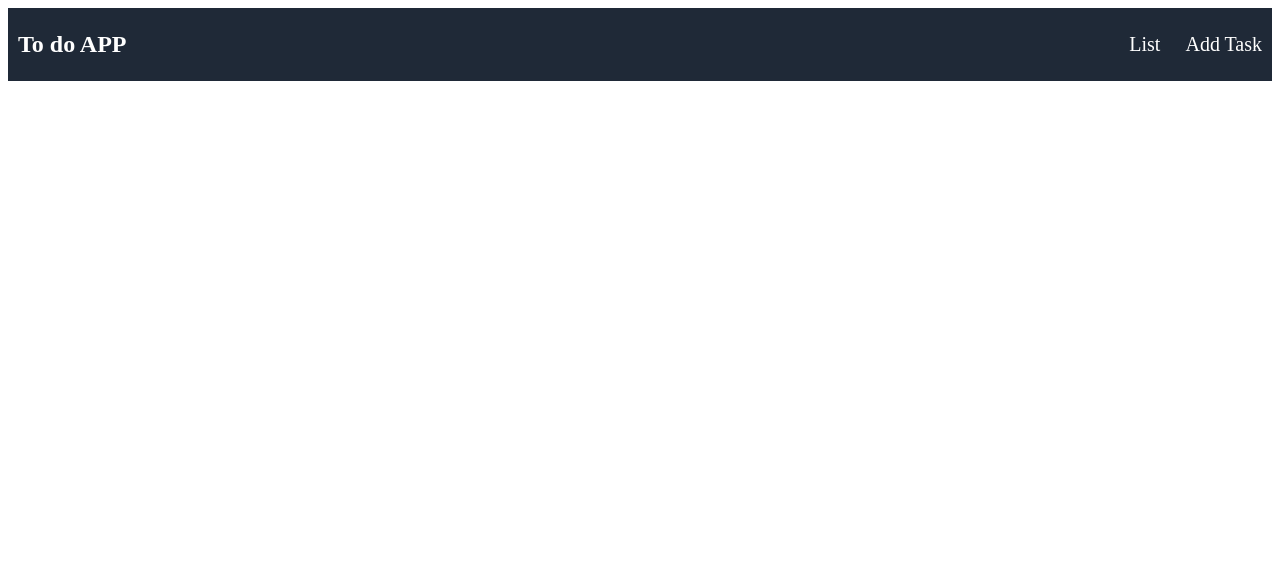
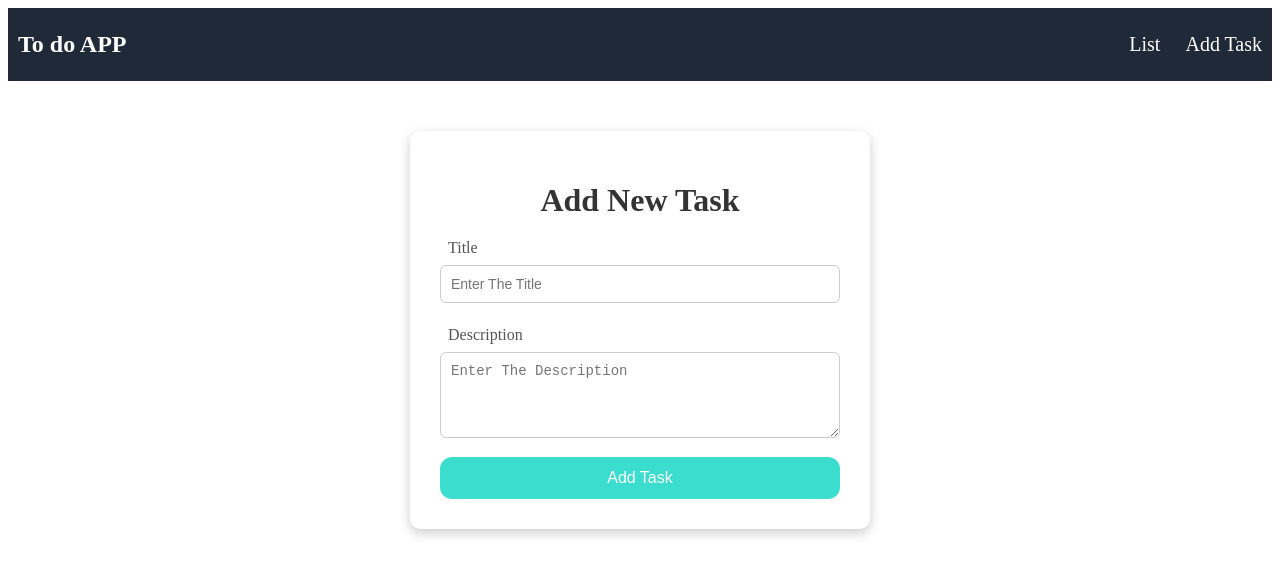
Before and after one commit to Gopalbhople1208/todo, a React (Vite) app in the folder fronted/: page /add in a window 1280 px wide. Shown: the top 576 px of the page. Built offline with nearby package versions, Linux system fonts and the light colour scheme.

Commit message:
this case is add the css of task add page

```diff
--- a/fronted/src/App.jsx
+++ b/fronted/src/App.jsx
@@ -9,7 +9,7 @@
       <NavBar />
       <Routes>
         <Route path="/" element={<h1>Task List</h1>} />
-        <Route path="/AddTask" element={<AddTask />} />
+        <Route path="/add" element={<AddTask />} />
       </Routes>
     </>
   );
--- a/fronted/src/components/AddTask.jsx
+++ b/fronted/src/components/AddTask.jsx
@@ -1,7 +1,34 @@
-export default function AddTask(){
+import "../style/AddTask.css";
 
-    result(<>
-    <h1>add new string</h1>
-    </> )
+function AddTask() {
+  return (
+    <div className="container">
+      <h1>Add New Task</h1>
+      <form action="/" method="post">
+        <label htmlFor="title">Title</label>
+        <input
+          type="text"
+          placeholder="Enter The Title"
+          name="title"
+          id="title"
+        />
+        <br />
 
+        <label htmlFor="description">Description</label>
+        <textarea
+        rows={4}
+          name="description"
+          placeholder="Enter The Description"
+          id="description"
+        ></textarea>
+        <br />
+
+        <button className="submit">
+          Add Task
+        </button>
+      </form>
+    </div>
+  );
 }
+
+export default AddTask;
--- /dev/null
+++ b/fronted/src/style/AddTask.css
@@ -0,0 +1,45 @@
+.container{
+    max-width:400px;
+    margin:50px auto;
+    padding:30px;
+    border-radius:10px;
+    background-color:#fff;
+    box-shadow:0 4px 12px rgba(0,0,0,0.2);
+}
+label{
+    font-width:600;
+    color: #555;
+    display:block;
+    margin:8px;
+
+}
+h1{
+    text-align:center;
+    margin-bottom:20px;
+    color:#333;
+
+
+}
+input, textarea{
+    width:100%;
+    padding:10px;
+    margin-bottom:15px;
+    border:1px solid #ccc;
+    border-radius:6px;
+    font-size:14px;
+    box-sizing:border-box;
+
+}
+button{
+    width:100%;
+    padding:12px;
+    cursor:pointer;
+    color:#fff;
+    background-color:#3bdece;
+    border:none;
+    border-radius:12px;
+    font-size:16px;
+}
+button:hover{
+    background-color:#1cb3a6
+}
```
Also changed, not shown: fronted/src/components/NavBar.jsx (+7 -9 lines).
